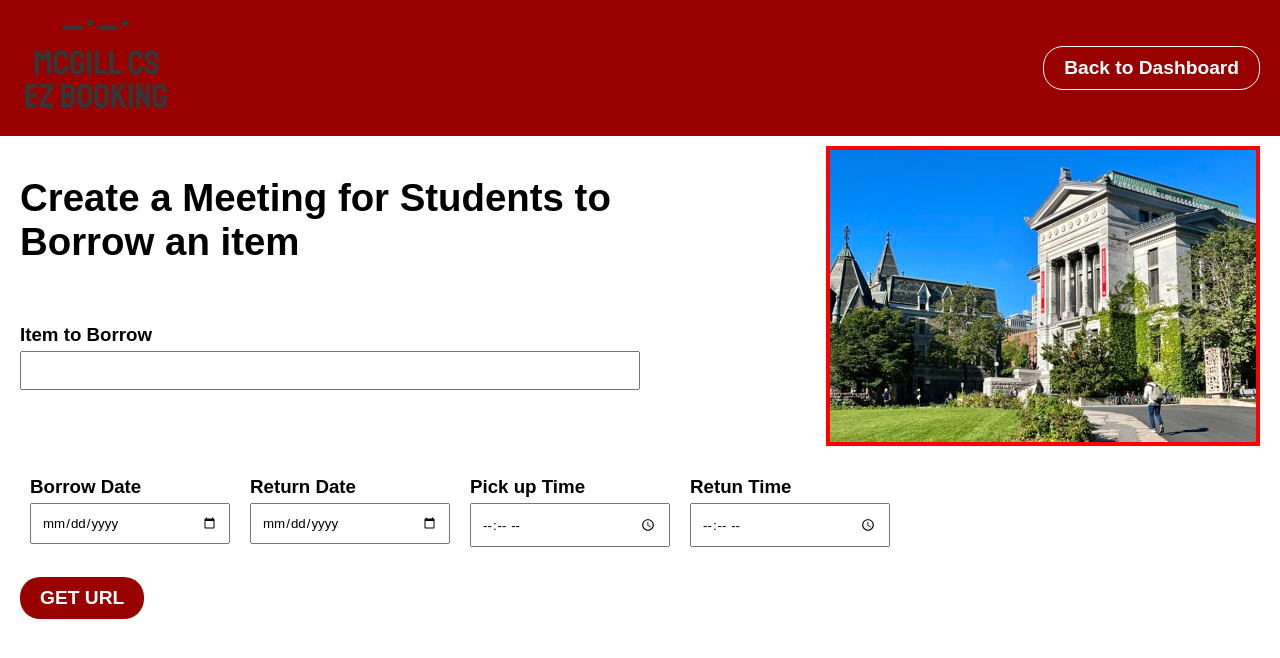
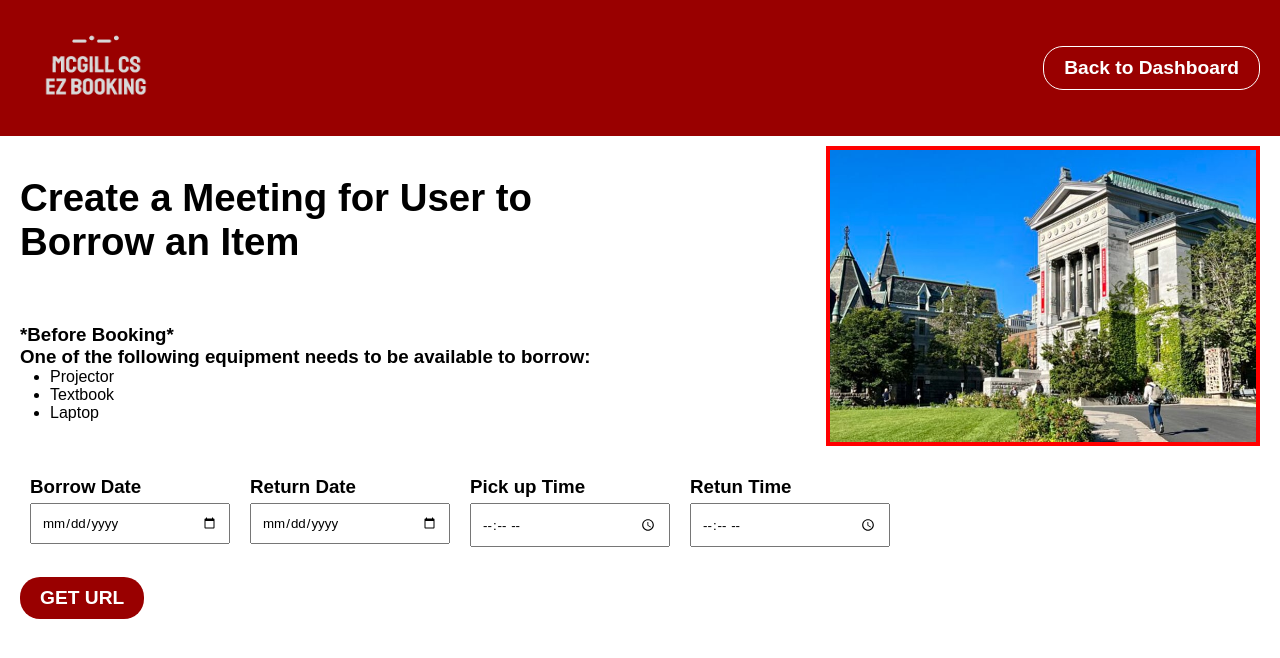
Before and after one commit to jalalk97/comp307-project, a React (Vite) app in the folder frontend/: page /create-borrow-meeting in a window 1280 px wide. Shown: the top 658 px of the page. Built offline with nearby package versions, Linux system fonts and the light colour scheme; no server answers; sample sign-in values are in the browser's storage.

Commit message:
Made some final changes

```diff
--- a/frontend/src/components/CreateBorrowMeeting.jsx
+++ b/frontend/src/components/CreateBorrowMeeting.jsx
@@ -1,11 +1,14 @@
 import { useState } from "react";
 import { useNavigate } from "react-router-dom";
-import Logo from "../assests/logo2.png";
+import Logo from "../../public/logo3.png";
 import Home from "../assests/photo.jpg";
 import { FaRegCircleUser } from "react-icons/fa6";
 import { useSelector } from "react-redux";
 import { selectCurrentUser } from "../features/auth/authSlice";
 import { useCreateMeetingMutation } from "../features/meeting/meetingApiSlice";
+import { ToastContainer } from "react-toastify";
+import "react-toastify/dist/ReactToastify.css";
+import { toastHelper } from "../../utils/toastHelper";
 
 const CreateBorrowMeeting = () => {
   const navigate = useNavigate();
@@ -32,6 +35,14 @@ const CreateBorrowMeeting = () => {
   };
 
   const handleSubmit = async () => {
+    if(!formData.startDate || !formData.endDate || !formData.startTime || !formData.endTime){
+      toastHelper("Please make sure all fields are filled out before creating", "error");
+      return;
+    }
+    if(new Date(formData.startDate) > new Date(formData.endDate)){
+      toastHelper("Borrow date or Return date is wrong", "error");
+      return;
+    }
     const meetingData = {
       dateRange: {
         startDate: formData.startDate,
@@ -51,14 +62,17 @@ const CreateBorrowMeeting = () => {
       if (meeting) {
         console.log("Meeting created:", meeting);
         setGeneratedURL(`${meeting.data.url}`);
+        toastHelper("Meeting was successfully created!");
       }
     } catch (error) {
+      toastHelper(error.data?.message, "error");
       console.error("Error creating meeting:", error);
     }
   };
 
   return (
       <div>
+        <ToastContainer/>
         <nav style={styles.navbar}>
           <div style={styles.navLeft}>
             <img
@@ -94,21 +108,16 @@ const CreateBorrowMeeting = () => {
           }}
         >
           <div style={{ width: "100%" }}>
-            <h2 style={{ marginBottom: "10px", marginTop: "30px" }}>Create a Meeting for Students to Borrow an item</h2>
+            <h2 style={{ marginBottom: "10px", marginTop: "30px" }}>Create a Meeting for User to Borrow an Item</h2>
 
             <div style={{ marginBottom: "10px", marginTop: "60px" }}>
-              <h3>Item to Borrow</h3>
-              <input
-                name="itemName"
-                value={formData.itemName}
-                onChange={handleInputChange}
-                style={{
-                  display: "block",
-                  width: "100%",
-                  padding: "10px",
-                  marginTop: "5px",
-                }}
-              />
+              <h3>*Before Booking*</h3>
+              <h3>One of the following equipment needs to be available to borrow:</h3>
+              <ul style={ {marginLeft: "30px"} }>
+                <li>Projector</li>
+                <li>Textbook</li>
+                <li>Laptop</li>
+              </ul>
             </div>
           </div>
 
--- a/frontend/src/components/css/Dashboard.css
+++ b/frontend/src/components/css/Dashboard.css
@@ -99,10 +99,6 @@ h2 {
     font-size: 12px;
     padding: 8px 15px;
   }
-
-  .logo img {
-    height: 40px;
-  }
   .grid-item {
     width: 40vw;
     height: 20vw;
--- a/frontend/src/features/booking/BookWithURL.jsx
+++ b/frontend/src/features/booking/BookWithURL.jsx
@@ -5,6 +5,9 @@ import { useCreateBookingMutation } from "./bookingApiSlice";
 import { useSelector } from "react-redux";
 import { selectCurrentUser } from "../auth/authSlice";
 import { useGetMeetingQuery } from "../meeting/meetingApiSlice";
+import { ToastContainer } from "react-toastify";
+import "react-toastify/dist/ReactToastify.css";
+import { toastHelper } from "../../../utils/toastHelper";
 
 function sleep(seconds) {
     return new Promise((resolve) => setTimeout(resolve, seconds * 1000));
@@ -21,8 +24,6 @@ const BookWithURL = () => {
   const [meetingId, setMeetingId] = useState("");
   const [urlInput, setUrlInput] = useState("");
   const [nameInput, setnameInput] = useState(null);
-  const [successMessage, setSuccessMessage] = useState("");
-  const [errorMessage, setErrorMessage] = useState("");
 
 
 
@@ -52,13 +53,13 @@ const BookWithURL = () => {
   const createBookingPress = async (e) => {
     e.preventDefault();
     if(!meetingId){
-        setErrorMessage("Please input meeting URL before booking");
+        toastHelper("Please input a meeting URL before booking", "error");
         return;
     }
     const name = "";
     if(!currentUser){
         if(nameInput == "" || !nameInput){
-            setErrorMessage("Please give your name before booking");
+            toastHelper("You are not logged in, Please give your name before booking", "error");
             return;
         }
     }
@@ -74,18 +75,16 @@ const BookWithURL = () => {
         const booking = await createBooking(booking_data);
         console.log(booking);
         if(booking.error?.status === 400) {
-            setErrorMessage("You already booked this meeting");}
+            toastHelper("You already booked this meeting!", "error");}
 
         else{
-            setErrorMessage("");
             console.log("Booking created: ", booking);
-            setSuccessMessage("Booking Successfully Created! Navigating you back Home");
-            await sleep(2);
-            if(!currentUser){
-                navigate("/");}}
+            toastHelper("Meeting was successfully created!");
+            }
         }
          catch (error){
             console.error("Error creating booking: ", error);
+            toastHelper(error.data.message, "error")
         }
     };
 
@@ -198,6 +197,7 @@ const nameStyle = {
 return (
     <div style={containerStyle}>
         {/* Header */}
+        <ToastContainer />
         <header style={headerStyle}>
             <div>
             <img onClick={() => navigate(-1)} src="logo2.png" alt="Logo" width={"150px"} height={"120px"}/>
@@ -288,16 +288,6 @@ return (
                 />
                 <button type="submit" style={bookButtonStyle}>Book</button>
             </form>
-            {successMessage && (
-            <div style={{ color: "green", marginTop: "10px" }}>
-                {successMessage}
-            </div>
-            )}
-            {errorMessage && (
-            <div style={{ color: "red", marginTop: "10px" }}>
-                {errorMessage}
-            </div>
-            )}
         </div>
     </div>
 );
--- a/frontend/src/features/meeting/Availability.jsx
+++ b/frontend/src/features/meeting/Availability.jsx
@@ -1,15 +1,13 @@
 import { useState, useEffect } from "react";
 import { useNavigate } from "react-router-dom";
 import { useDispatch, useSelector } from "react-redux";
-import { useGetAvailabilityQuery } from "./meetingApiSlice"; // RTK Query mutation
+import { useGetAvailabilityQuery } from "./meetingApiSlice";
 import { startFetchMeeting, fetchMeeting } from "./meetingSlice";
 
 
 const Availability = () => {
     const navigate = useNavigate();
     const dispatch = useDispatch();
-    //const { meetingdata, loading, error } = useSelector((state) => state.meeting);
-
 
     const [urlInput, setUrlInput] = useState("");
     const [meetingId, setMeetingId] = useState("");
@@ -17,7 +15,7 @@ const Availability = () => {
     const [errorMessage, setErrorMessage] = useState("");
 
     const { data, error, isLoading } = useGetAvailabilityQuery(meetingId, {
-      skip: !meetingId, // Prevents query execution until meetingId is set
+      skip: !meetingId,
     });
 
     const DashboardButtonClick = () => {
@@ -68,7 +66,7 @@ const Availability = () => {
       alignItems: 'center',
       fontFamily: 'Helvetica, sans-serif',
       width: '100%',
-      position: 'fixed', // Ensures the header remains flush at the top
+      position: 'fixed',
       top: '0',
       left: '0',
       zIndex: 3,
@@ -110,7 +108,7 @@ const Availability = () => {
     const contentWrapperStyle = {
       position: 'relative',
       zIndex: 1,
-      padding: '10vw 5vw', // Extra padding to account for the fixed header
+      padding: '10vw 5vw',
       marginTop: '8vw',
     };
 
@@ -166,7 +164,7 @@ const Availability = () => {
     };
 
     const tableWrapperStyle = {
-      backgroundColor: '#fff', // Fully opaque white background
+      backgroundColor: '#fff',
       padding: '2vw',
       borderRadius: '0.5vw',
       boxShadow: '0 0.5vw 1vw rgba(0, 0, 0, 0.1)',
@@ -200,7 +198,7 @@ const Availability = () => {
           <button onClick={RequestAltButtonClick} style={buttonStyle}>Alternate Meeting</button>
         </div>
         <div style={contentWrapperStyle}>
-          <h3>Url of Meeting to check Hosts availability</h3>
+          <h3>Input a Hosts existing meeting to Check all Hosts available Meetings</h3>
             <form style={formStyle} onSubmit={onSubmitButton}>
               <input
                 type="text"
```
